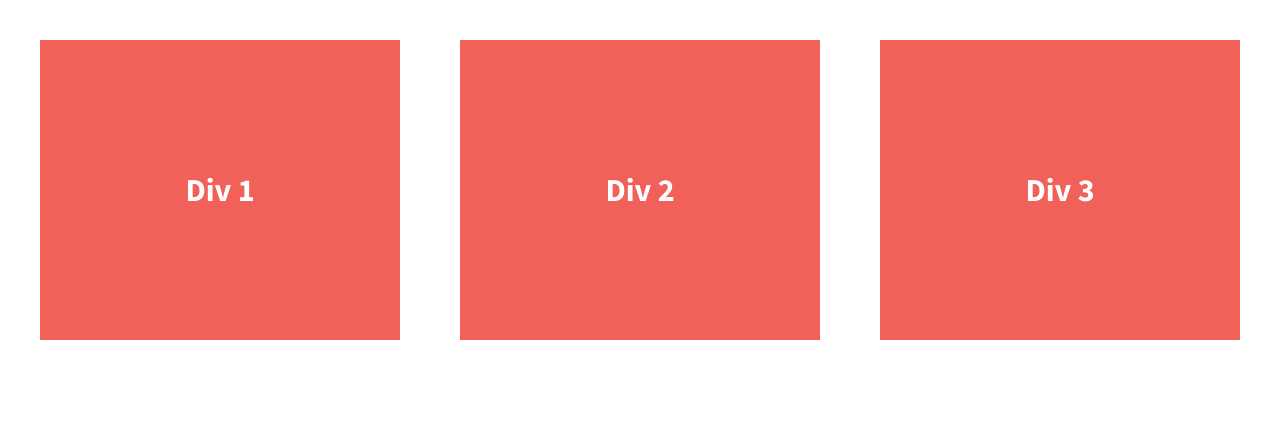
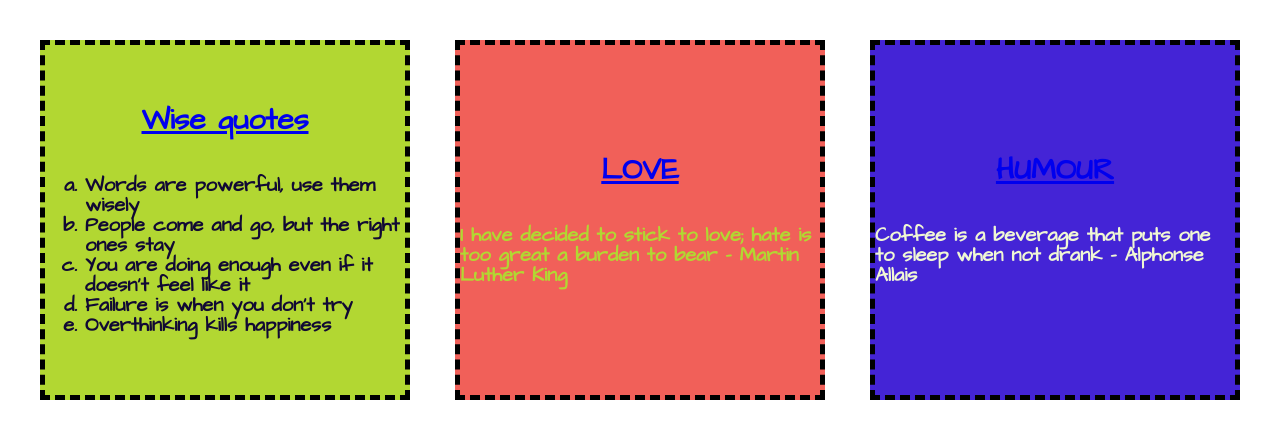
Before and after one commit to Hafziyah/divs-flexbox-starter, a plain HTML site: page index.html in a window 1280 px wide. Drawn offline with nearby package versions, Linux system fonts and the light colour scheme.

Commit message:
Added some contents to the divs and changed the style in CSS

```diff
--- a/css/main.css
+++ b/css/main.css
@@ -118,15 +118,34 @@ body {
 .div-1, .div-2, .div-3 {
   /*give the divs a width of 30%, add display:flex, set justify-content and align-items to center*/
   color: #fff;
-  line-height: 1.5em;
-  font-size: 1.6em;
+  line-height: 1em;
+  font-size: 1em;
   background-color: #f16059;
-  height: 300px;
+  height: 350px;
   width:30%;
   display: flex;
   justify-content: center;
   align-items: center;
+  flex-direction:column;
+  font-family:'Architects Daughter', cursive;
+  border: 5px dashed black;
 }
+
+.div-1{
+    background:#B2D732;
+    color:#110934;
+}
+
+.div-2{
+    color:#B2D732;
+}
+
+.div-3{
+    background:#4424D6;
+    color:#F0F7D4;
+}
+
+
 
 
 
--- a/index.html
+++ b/index.html
@@ -15,6 +15,7 @@
         <script src="js/vendor/modernizr-2.8.3.min.js"></script>
         <link href='http://fonts.googleapis.com/css?family=Lora:700' rel='stylesheet' type='text/css'>
         <link href='http://fonts.googleapis.com/css?family=Source+Sans+Pro:400,700' rel='stylesheet' type='text/css'>
+        <link href="https://fonts.googleapis.com/css2?family=Architects+Daughter&display=swap" rel="stylesheet">
     </head>
     <body>
         <!--[if lt IE 8]>
@@ -23,13 +24,23 @@
 
         <section class="wrapper">
             <div class="div-1">
-                Div 1
+                <h2><a href="https://www.flickr.com/photos/iquotes/49295707142/">Wise quotes</a></h2>
+                    <ol type=a>
+                        <li>Words are powerful, use them wisely</li>
+                        <li>People come and go, but the right ones stay</li>
+                        <li>You are doing enough even if it doesn't feel like it</li>
+                        <li>Failure is when you don't try</li>
+                        <li>Overthinking kills happiness</li>
+                    </ol>
+
             </div>
             <div class="div-2">
-                Div 2
+                <h2><a href="https://www.yourtango.com/2013182354/love-quotes-inspirational-famous ">LOVE</a></h2>
+                <p>I have decided to stick to love; hate is  too great a burden to bear - Martin Luther King</p>
             </div>
             <div class="div-3">
-                Div 3
+                <h2><a href="https://www.goodhousekeeping.com/life/g26948562/funny-coffee-quotes/?slide=1">HUMOUR</a></h2>
+                <p>Coffee is a beverage that puts one to sleep when not drank - Alphonse Allais</p>
             </div>
         </section>
 
```
